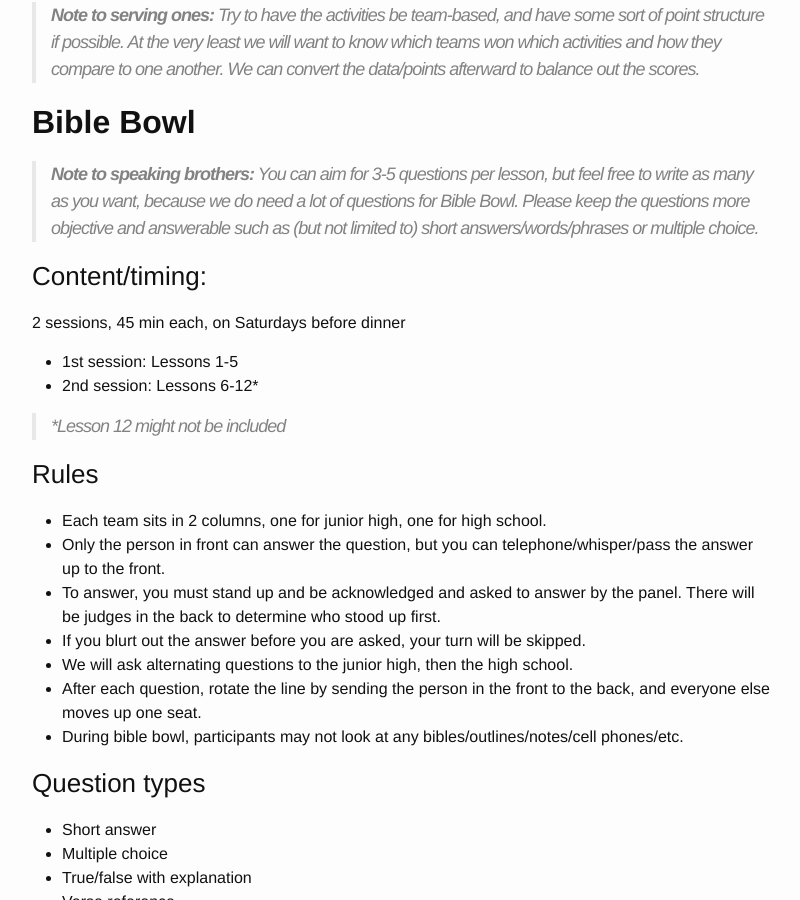
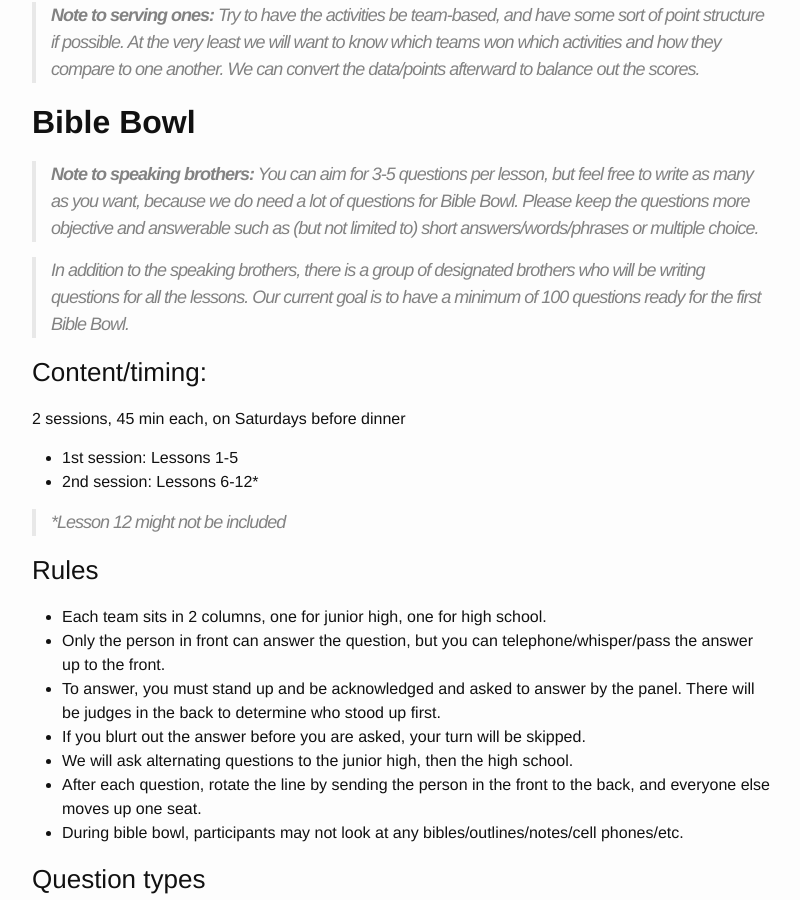
Before and after one commit to timmliu/picnic, a Jekyll site: the page built from _posts/2015-07-18-sst-2015-team-prize-structure.md, in a window 1280 px wide and 900 px high, scrolled down 843 px. Shown: the whole window, without its empty margins (238-1038 px from the left). Built offline with Jekyll 4.4.1, drawn with Linux system fonts in a browser that asks for light colours.

Commit message:
add note about bible bowl questions

```diff
--- a/_posts/2015-07-18-sst-2015-team-prize-structure.md
+++ b/_posts/2015-07-18-sst-2015-team-prize-structure.md
@@ -32,6 +32,8 @@ Try to have the activities be team-based, and have some sort of point structure
 
 > **Note to speaking brothers:**
 You can aim for 3-5 questions per lesson, but feel free to write as many as you want, because we do need a lot of questions for Bible Bowl. Please keep the questions more objective and answerable such as (but not limited to) short answers/words/phrases or multiple choice.
+
+> In addition to the speaking brothers, there is a group of designated brothers who will be writing questions for all the lessons. Our current goal is to have a minimum of 100 questions ready for the first Bible Bowl.
 
 ### Content/timing:
 2 sessions, 45 min each, on Saturdays before dinner
```
Also changed, not shown: 1 other file.
